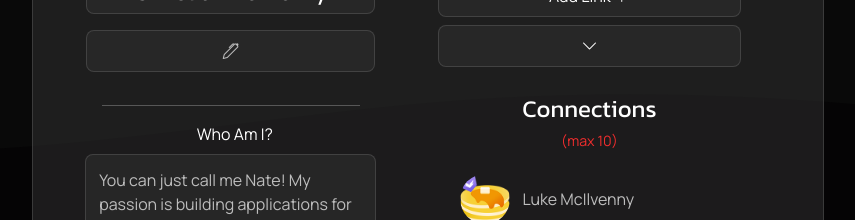
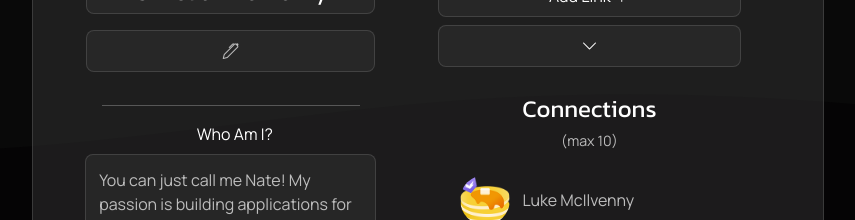
Before and after one commit to TDG-Org/Statue-Status, a React (Create React App) app in the folder client/: page /profile in a window 1280 px wide. Shown: the part 1220-1440 px from the top of the page, without its empty margins (422-1277 px from the left). Built offline with nearby package versions, Linux system fonts and the light colour scheme.

Commit message:
added functionality to the limit reach p tag

```diff
--- a/client/src/components/Statue/Profile Statue/Secondary/ProfileStatueConnections.jsx
+++ b/client/src/components/Statue/Profile Statue/Secondary/ProfileStatueConnections.jsx
@@ -202,8 +202,9 @@ const ProfileStatueConnections = () => {
   return (
     <div className="secondary-sect-connections">
       <h4>Connections</h4>
-      <p className="connections-sub-title max-limit-reached">(max 10)</p>
-      {/* <p className="max-limit-reached">Reached!</p>  */}
+      <p
+        className={`connections-sub-title ${limitConnectionsReached ? "max-limit-reached" : ""}`}
+      >(max 10)</p>
 
       <div className="statue-peer-wrapper">
       {/* loop to display each peer  */}
--- a/client/src/sass/components/Profile Statue/ConnectionsComp.scss
+++ b/client/src/sass/components/Profile Statue/ConnectionsComp.scss
@@ -7,13 +7,16 @@
   .statue {
     .secondary-sect-connections {
       .connections-sub-title {
+        width: fit-content;
         font-size: .889rem;
         text-align: center;
         margin: .4rem auto;
         color: $mid-light-clr;
+        border-bottom: 1px solid transparent;
       }
       .max-limit-reached {
         color: $red-clr;
+        border-bottom: 1px solid $red-clr !important;
       }
       .statue-peer-wrapper {
         display: flex;
```
